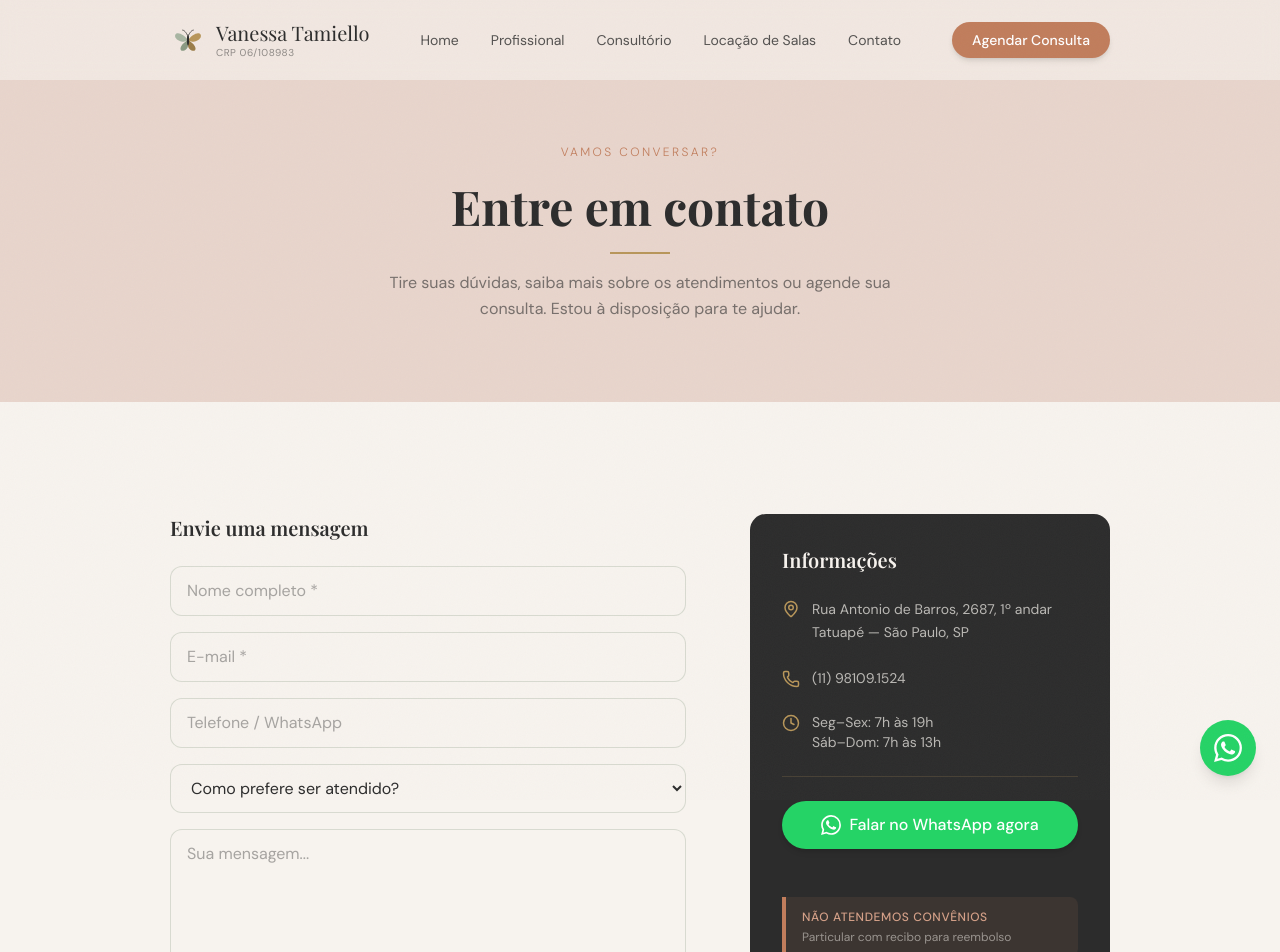
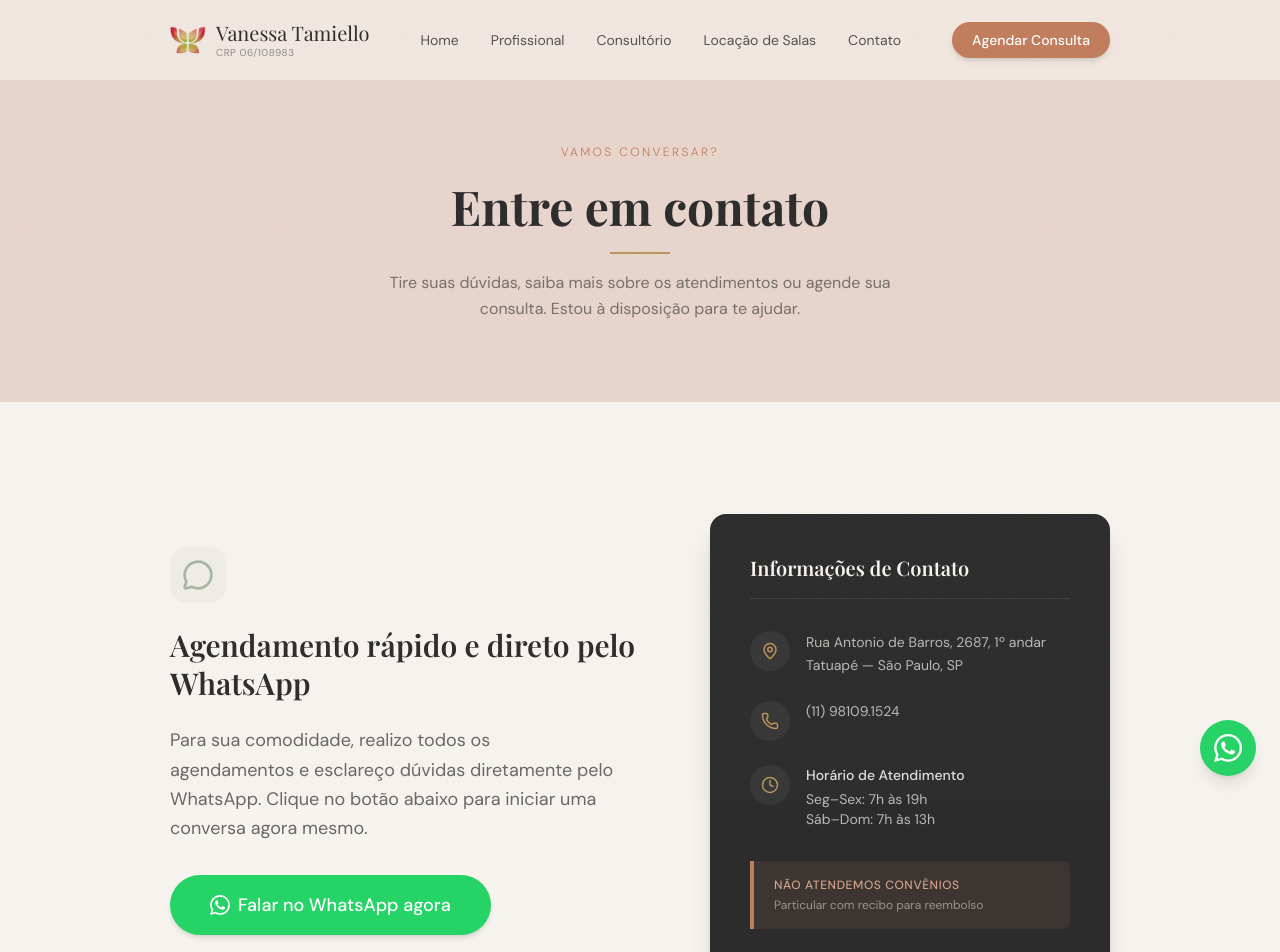
Before and after one commit to WilkerGw/Psicologa-Prototipo, a Next.js app: page /contato in a window 1280 px wide. Shown: the top 952 px of the page. Built offline with nearby package versions, Linux system fonts and the light colour scheme.

Commit message:
feat: atualiza galeria da pagina consultorio com imagens oficiais

```diff
--- a/app/contato/page.tsx
+++ b/app/contato/page.tsx
@@ -1,33 +1,12 @@
 "use client";
 
-import { useForm } from "react-hook-form";
 import SectionTitle from "@/components/ui/SectionTitle";
 import Button from "@/components/ui/Button";
 import { useScrollReveal } from "@/hooks/useScrollReveal";
-import { MapPin, Phone, Clock } from "lucide-react";
-
-interface ContactForm {
-  name: string;
-  email: string;
-  phone: string;
-  preference: string;
-  message: string;
-  privacy: boolean;
-}
+import { MapPin, Phone, Clock, MessageCircle } from "lucide-react";
 
 export default function ContatoPage() {
   const ref = useScrollReveal<HTMLDivElement>();
-  const { register, handleSubmit, formState: { errors } } = useForm<ContactForm>();
-
-  const onSubmit = (data: ContactForm) => {
-    const subject = encodeURIComponent("Contato pelo site — Vanessa Tamiello");
-    const body = encodeURIComponent(
-      `Nome: ${data.name}\nE-mail: ${data.email}\nTelefone: ${data.phone}\nPreferência: ${data.preference}\n\nMensagem:\n${data.message}`
-    );
-    window.location.href = `mailto:contato@psivanessatamiello.com?subject=${subject}&body=${body}`;
-  };
-
-  const inputStyles = "w-full bg-ivory border border-sage/40 rounded-xl px-4 py-3 font-body text-charcoal placeholder:text-charcoal/40 transition-all duration-200 focus:outline-none focus:border-sage focus:ring-2 focus:ring-sage/20";
 
   return (
     <div ref={ref}>
@@ -41,77 +20,76 @@ export default function ContatoPage() {
         </div>
       </section>
 
-      {/* Form + Info */}
+      {/* Info + WhatsApp CTA */}
       <section className="bg-ivory py-20 md:py-28">
         <div className="max-w-[1100px] mx-auto px-6 md:px-12 lg:px-20">
-          <div className="flex flex-col md:flex-row gap-12 lg:gap-16">
-            {/* Left — Form */}
-            <div className="scroll-reveal flex-1">
-              <h3 className="font-display text-xl font-semibold text-charcoal mb-6">Envie uma mensagem</h3>
-              <form onSubmit={handleSubmit(onSubmit)} className="flex flex-col gap-4">
-                <div>
-                  <label htmlFor="name" className="sr-only">Nome completo</label>
-                  <input id="name" type="text" placeholder="Nome completo *" className={inputStyles} {...register("name", { required: true })} />
-                  {errors.name && <span className="text-terracota text-xs mt-1">Campo obrigatório</span>}
+          <div className="flex flex-col md:flex-row gap-12 lg:gap-16 items-center">
+            {/* Left — WhatsApp Direct */}
+            <div className="scroll-reveal flex-1 flex flex-col gap-8">
+              <div className="flex flex-col gap-6">
+                <div className="w-14 h-14 bg-sage/10 rounded-2xl flex items-center justify-center text-sage">
+                  <MessageCircle size={32} />
                 </div>
-                <div>
-                  <label htmlFor="email" className="sr-only">E-mail</label>
-                  <input id="email" type="email" placeholder="E-mail *" className={inputStyles} {...register("email", { required: true })} />
-                  {errors.email && <span className="text-terracota text-xs mt-1">Campo obrigatório</span>}
+                <h3 className="font-display text-2xl md:text-3xl font-semibold text-charcoal leading-tight">
+                  Agendamento rápido e direto pelo WhatsApp
+                </h3>
+                <p className="font-body text-base md:text-lg text-charcoal/70 leading-relaxed max-w-md">
+                  Para sua comodidade, realizo todos os agendamentos e esclareço dúvidas diretamente pelo WhatsApp.
+                  Clique no botão abaixo para iniciar uma conversa agora mesmo.
+                </p>
               </div>
-                <div>
-                  <label htmlFor="phone" className="sr-only">Telefone/WhatsApp</label>
-                  <input id="phone" type="tel" placeholder="Telefone / WhatsApp" className={inputStyles} {...register("phone")} />
+
+              <div className="flex flex-col sm:flex-row gap-4">
+                <Button
+                  variant="whatsapp"
+                  href="https://wa.me/5511981091524"
+                  external
+                  size="lg"
+                  ariaLabel="Iniciar conversa no WhatsApp"
+                >
+                  Falar no WhatsApp agora
+                </Button>
               </div>
-                <div>
-                  <label htmlFor="preference" className="sr-only">Preferência de atendimento</label>
-                  <select id="preference" className={`${inputStyles} cursor-pointer`} {...register("preference")}>
-                    <option value="">Como prefere ser atendido?</option>
-                    <option value="presencial">Presencial</option>
-                    <option value="online">Online</option>
-                    <option value="sem-preferencia">Sem preferência</option>
-                  </select>
-                </div>
-                <div>
-                  <label htmlFor="message" className="sr-only">Mensagem</label>
-                  <textarea id="message" rows={5} placeholder="Sua mensagem..." className={`${inputStyles} resize-none`} {...register("message")} />
-                </div>
-                <label className="flex items-start gap-2 cursor-pointer">
-                  <input type="checkbox" className="mt-1 accent-sage" {...register("privacy", { required: true })} />
-                  <span className="font-body text-xs text-charcoal/60">Li e concordo com a política de privacidade</span>
-                </label>
-                {errors.privacy && <span className="text-terracota text-xs">Aceite a política para continuar</span>}
-                <Button variant="primary" fullWidth>Enviar mensagem</Button>
-              </form>
             </div>
 
             {/* Right — Info Card */}
-            <div className="scroll-reveal md:w-[360px] shrink-0">
-              <div className="bg-charcoal text-ivory rounded-2xl p-8 flex flex-col gap-6">
-                <h3 className="font-display text-xl font-semibold">Informações</h3>
-                <div className="flex items-start gap-3">
-                  <MapPin size={18} className="text-gold mt-0.5 shrink-0" />
+            <div className="scroll-reveal md:w-[400px] shrink-0 w-full">
+              <div className="bg-charcoal text-ivory rounded-2xl p-8 md:p-10 flex flex-col gap-8 shadow-xl shadow-charcoal/20">
+                <h3 className="font-display text-xl font-semibold border-b border-ivory/10 pb-4">Informações de Contato</h3>
+
+                <div className="flex flex-col gap-6">
+                  <div className="flex items-start gap-4">
+                    <div className="w-10 h-10 rounded-full bg-ivory/5 flex items-center justify-center shrink-0">
+                      <MapPin size={18} className="text-gold" />
+                    </div>
                     <address className="not-italic font-body text-sm text-ivory/70 leading-relaxed">
-                    Rua Antonio de Barros, 2687, 1º andar<br />Tatuapé — São Paulo, SP
+                      Rua Antonio de Barros, 2687, 1º andar<br />
+                      Tatuapé — São Paulo, SP
                     </address>
                   </div>
-                <div className="flex items-start gap-3">
-                  <Phone size={18} className="text-gold mt-0.5 shrink-0" />
-                  <a href="tel:+5511981091524" className="font-body text-sm text-ivory/70 hover:text-ivory transition-colors">(11) 98109.1524</a>
+
+                  <div className="flex items-start gap-4">
+                    <div className="w-10 h-10 rounded-full bg-ivory/5 flex items-center justify-center shrink-0">
+                      <Phone size={18} className="text-gold" />
                     </div>
-                <div className="flex items-start gap-3">
-                  <Clock size={18} className="text-gold mt-0.5 shrink-0" />
+                    <a href="tel:+5511981091524" className="font-body text-sm text-ivory/70 hover:text-ivory transition-colors">
+                      (11) 98109.1524
+                    </a>
+                  </div>
+
+                  <div className="flex items-start gap-4">
+                    <div className="w-10 h-10 rounded-full bg-ivory/5 flex items-center justify-center shrink-0">
+                      <Clock size={18} className="text-gold" />
+                    </div>
                     <div className="font-body text-sm text-ivory/70">
+                      <p className="font-medium text-ivory/90 mb-1">Horário de Atendimento</p>
                       <p>Seg–Sex: 7h às 19h</p>
                       <p>Sáb–Dom: 7h às 13h</p>
                     </div>
                   </div>
-                <div className="w-full h-px bg-gold/20" />
-                <Button variant="whatsapp" href="https://wa.me/5511981091524" external fullWidth ariaLabel="Falar no WhatsApp agora">
-                  Falar no WhatsApp agora
-                </Button>
-                <div className="h-px flex-1 bg-linear-to-r from-transparent via-sage/20 to-transparent" />
-                <div className="border-l-4 border-terracota bg-terracota/10 px-4 py-3 rounded-r-lg">
+                </div>
+
+                <div className="border-l-4 border-terracota bg-terracota/10 px-5 py-4 rounded-r-lg">
                   <p className="font-body text-xs text-terracota-light font-medium uppercase tracking-wider">Não atendemos convênios</p>
                   <p className="font-body text-xs text-ivory/50 mt-1">Particular com recibo para reembolso</p>
                 </div>
--- a/components/layout/Header.tsx
+++ b/components/layout/Header.tsx
@@ -2,6 +2,7 @@
 
 import { useState } from "react";
 import Link from "next/link";
+import Image from "next/image";
 import { useScrollHeader } from "@/hooks/useScrollHeader";
 import Button from "@/components/ui/Button";
 import { Menu, X } from "lucide-react";
@@ -18,52 +19,14 @@ const WHATSAPP_URL = "https://wa.me/5511981091524";
 
 function ButterflyLogo() {
   return (
-    <svg
-      viewBox="0 0 40 40"
-      fill="none"
-      className="w-9 h-9"
-      aria-hidden="true"
-    >
-      {/* Left wing */}
-      <path
-        d="M20 20C16 14 8 10 6 14C4 18 10 22 14 22C16 22 18 21 20 20Z"
-        fill="currentColor"
-        className="text-sage"
+    <div className="relative w-9 h-9">
+      <Image
+        src="/images/logo.webp"
+        alt="Vanessa Tamiello Logo"
+        fill
+        className="object-contain"
       />
-      <path
-        d="M20 20C16 22 10 28 12 31C14 34 20 30 20 26V20Z"
-        fill="currentColor"
-        className="text-sage-dark"
-      />
-      {/* Right wing */}
-      <path
-        d="M20 20C24 14 32 10 34 14C36 18 30 22 26 22C24 22 22 21 20 20Z"
-        fill="currentColor"
-        className="text-gold"
-      />
-      <path
-        d="M20 20C24 22 30 28 28 31C26 34 20 30 20 26V20Z"
-        fill="currentColor"
-        className="text-gold-dark"
-      />
-      {/* Body */}
-      <ellipse cx="20" cy="20" rx="1.2" ry="6" fill="currentColor" className="text-charcoal" />
-      {/* Antennae */}
-      <path
-        d="M19 14C17 10 15 9 14 9"
-        stroke="currentColor"
-        strokeWidth="0.8"
-        strokeLinecap="round"
-        className="text-charcoal"
-      />
-      <path
-        d="M21 14C23 10 25 9 26 9"
-        stroke="currentColor"
-        strokeWidth="0.8"
-        strokeLinecap="round"
-        className="text-charcoal"
-      />
-    </svg>
+    </div>
   );
 }
 
--- a/components/sections/EmotionalCTA.tsx
+++ b/components/sections/EmotionalCTA.tsx
@@ -1,6 +1,7 @@
 "use client";
 
 import Button from "@/components/ui/Button";
+import Image from "next/image";
 import { useScrollReveal } from "@/hooks/useScrollReveal";
 
 export default function EmotionalCTA() {
@@ -25,30 +26,14 @@ export default function EmotionalCTA() {
       <div className="relative max-w-3xl mx-auto px-6 md:px-12 text-center">
         {/* Butterfly icon */}
         <div className="scroll-reveal mb-8">
-          <svg
-            viewBox="0 0 48 48"
-            fill="none"
-            className="w-14 h-14 mx-auto"
-            aria-hidden="true"
-          >
-            <path
-              d="M24 24C20 18 12 14 10 18C8 22 14 26 18 26C20 26 22 25 24 24Z"
-              className="fill-gold/60"
+          <div className="relative w-14 h-14 mx-auto brightness-0 invert opacity-60">
+            <Image
+              src="/images/logo.webp"
+              alt="Vanessa Tamiello Logo"
+              fill
+              className="object-contain"
             />
-            <path
-              d="M24 24C20 26 14 32 16 35C18 38 24 34 24 30V24Z"
-              className="fill-gold/40"
-            />
-            <path
-              d="M24 24C28 18 36 14 38 18C40 22 34 26 30 26C28 26 26 25 24 24Z"
-              className="fill-gold/60"
-            />
-            <path
-              d="M24 24C28 26 34 32 32 35C30 38 24 34 24 30V24Z"
-              className="fill-gold/40"
-            />
-            <ellipse cx="24" cy="24" rx="1.2" ry="6" className="fill-gold" />
-          </svg>
+          </div>
         </div>
 
         <h2 className="scroll-reveal font-display text-3xl md:text-4xl lg:text-5xl font-bold text-ivory leading-tight mb-6">
```
Also changed, not shown: app/consultorio/page.tsx (+17 -16 lines), app/locacao/page.tsx (+24 -5 lines), components/layout/Footer.tsx (+9 -7 lines), components/sections/ConsultorioGallery.tsx (+22 -4 lines), public/images/logo.webp (added). Lines whose indentation alone changed are shown as unchanged.
